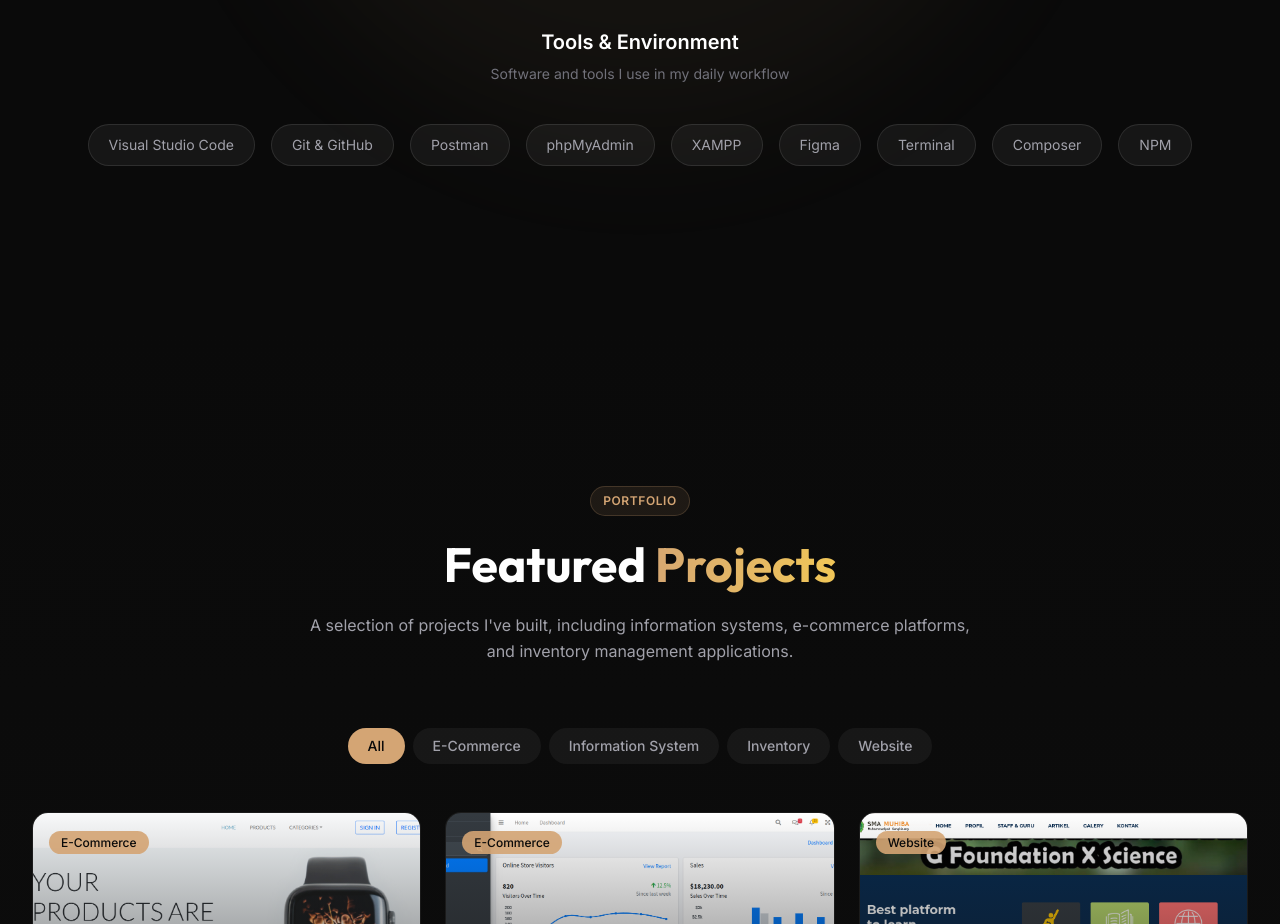
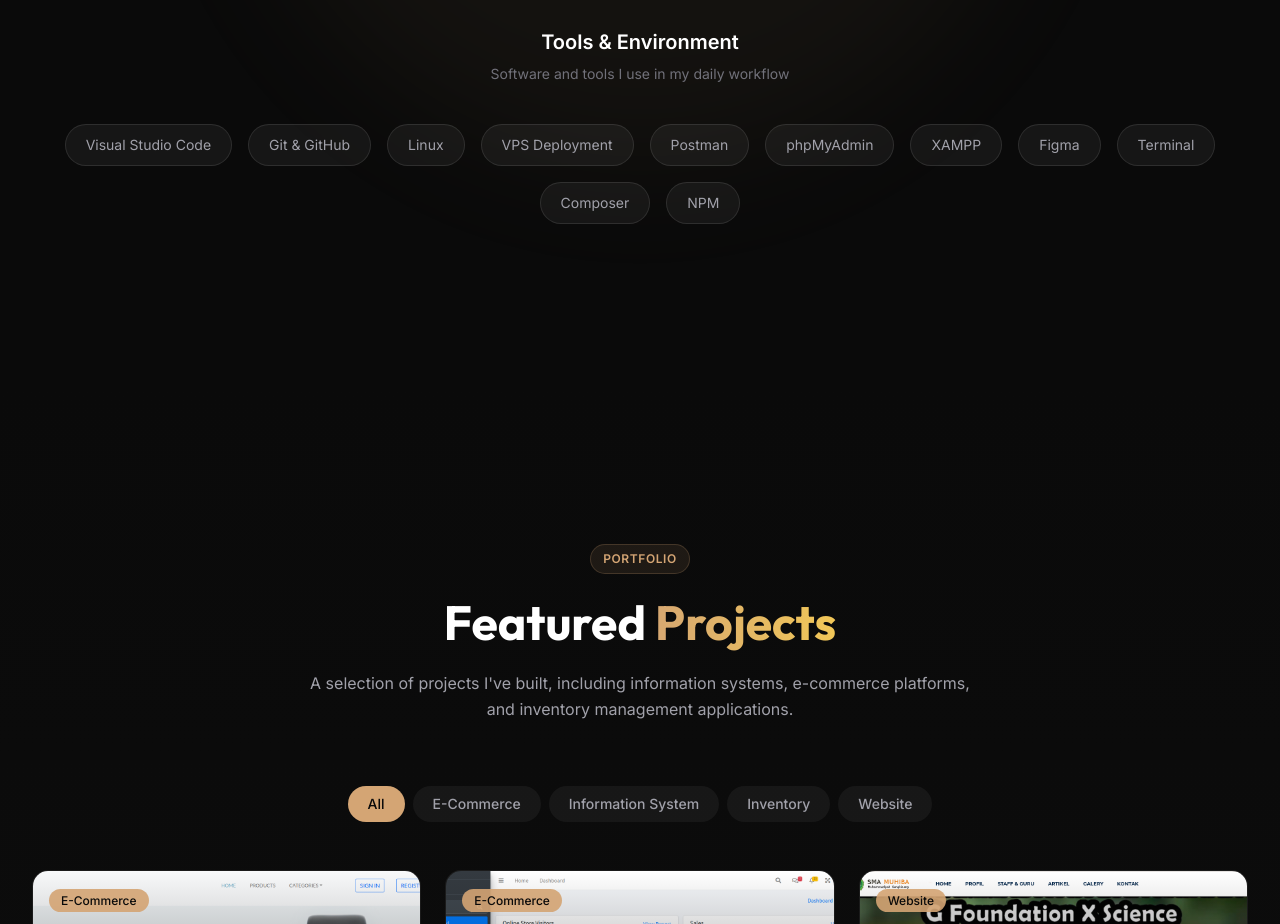
Before and after one commit to wahyunoerr/wahyunoerr.github.io, a Vue app: page / in a window 1280 px wide. Shown: the part 2800-3724 px from the top of the page. Built offline with nearby package versions, Linux system fonts and the light colour scheme.

Commit message:
feat: add Linux and VPS Deployment to tools section

```diff
--- a/src/components/Skills.vue
+++ b/src/components/Skills.vue
@@ -134,6 +134,8 @@ const skills = [
 const tools = [
   'Visual Studio Code',
   'Git & GitHub',
+  'Linux',
+  'VPS Deployment',
   'Postman',
   'phpMyAdmin',
   'XAMPP',
```
